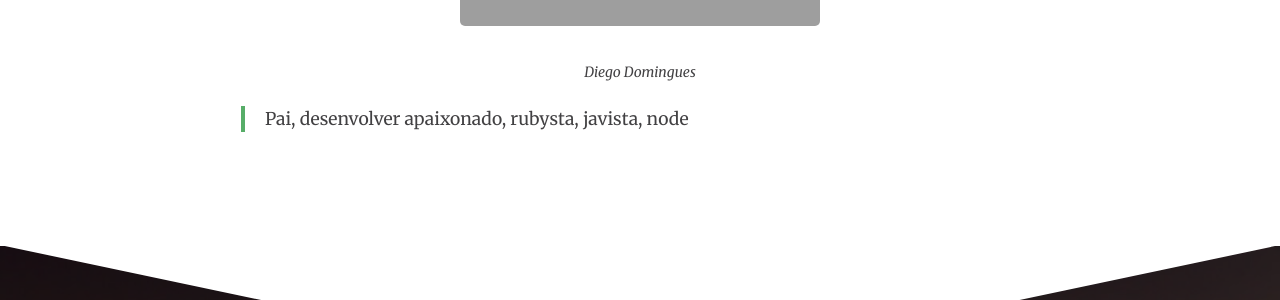
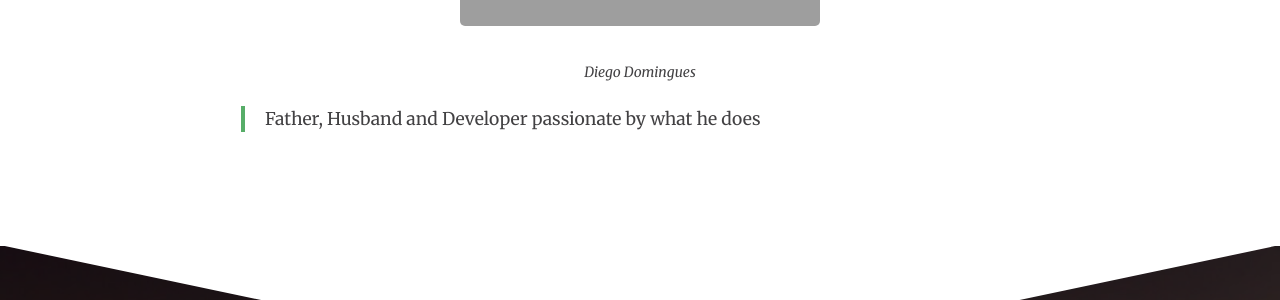
Before and after one commit to ddomingues/ddomingues.github.io, a Jekyll site: the page built from ddomingues.md, in a window 1280 px wide. Shown: the part 1100-1400 px from the top of the page. Built offline with Jekyll 4.4.1, drawn with Linux system fonts in a browser that asks for light colours; nearby versions of some CDN libraries; grey boxes are pictures that could not be loaded.

Commit message:
Alter about

```diff
--- a/ddomingues.md
+++ b/ddomingues.md
@@ -11,4 +11,4 @@ image:
   <figcaption>Diego Domingues</figcaption>
 </figure>
 
->Pai, desenvolver apaixonado, rubysta, javista, node
+>Father, Husband and Developer passionate by what he does
```
